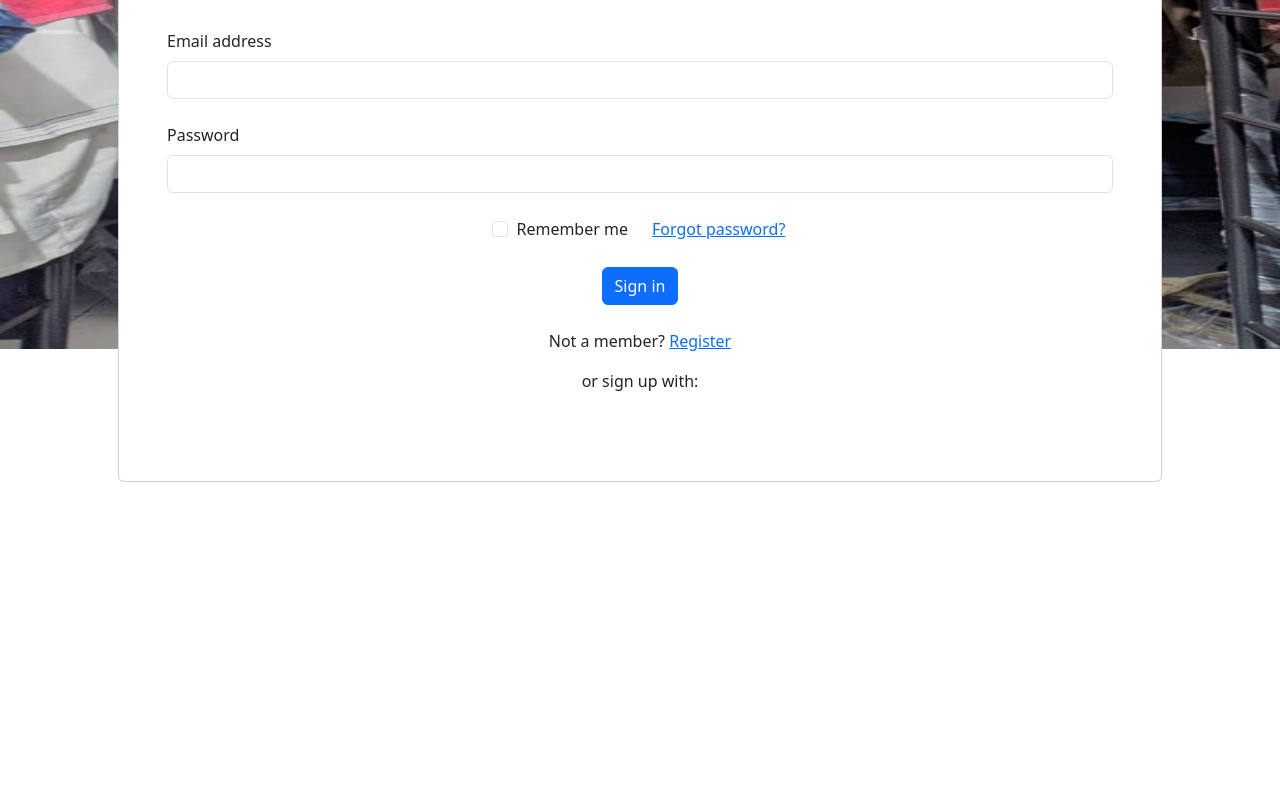
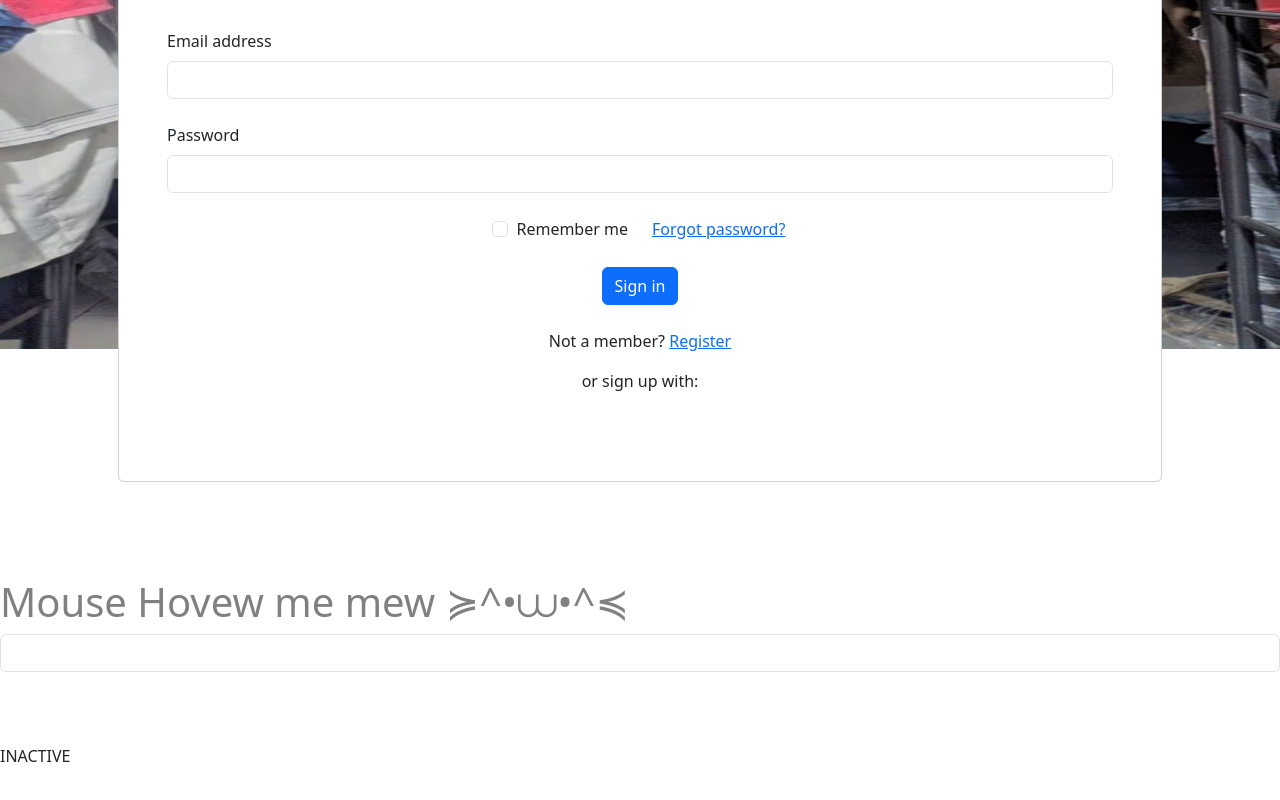
Before and after one commit to ibnu001/learn-angular, an Angular app: page / in a window 1280 px wide. Shown: the part 451-1251 px from the top of the page. Before the commit the page ends 981 px from the top, so only its background shows below. Built offline with nearby package versions, Linux system fonts and the light colour scheme.

Commit message:
property binding

```diff
--- a/src/app/app.component.html
+++ b/src/app/app.component.html
@@ -35,6 +35,30 @@
 
   <button (click)="increment()" class="btn btn-secondary">Increment</button>
 
+
+
   <img [src]="imgSrc" [alt]="imgAlt" class="card-img-overlay" style="position: absolute; z-index: -999; height: 100vh; width: 100vw">
   <app-login></app-login>
+
+  <div class="mt-5">
+    <span (mouseover)="mOver()" (mouseout)="mOut()" [innerHTML]="message" style="color: gray"></span>
+  </div>
+
+  <input type="text" class="form-control" id="name" (input)="onKeyPress($event)">
+
+  <h1>{{name}}</h1>
+
+  <br><br>
+
+  <ul>
+    <li *ngFor="let t of tes; let i = index">{{t}}</li>
+  </ul>
+
+  <p *ngIf="isActive; else inActiveTag">ACTIVE</p>
+
+  <ng-template #inActiveTag>
+    <p>INACTIVE</p>
+  </ng-template>
+
+  <br><br><br><br>
 </div>
--- a/src/app/app.component.ts
+++ b/src/app/app.component.ts
@@ -35,16 +35,48 @@ export class AppComponent {
   }
 
   increment() {
-      setInterval(() => {
-        this.num++
-        if (this.num > 5) {
-          this.numStyles.color = 'red'
-        }
-      }, 1000)
+    const interval = setInterval(() => {
+      this.num++
+      if (this.num > 5) {
+        this.numStyles.color = 'red'
+      }
+
+      if (this.num >= 10) {
+        clearInterval(interval)
+        this.num = 10
+      }
+    }, 1000)
+
 
     // if (this.num === 10) {
     //   clearInterval()
     // }
   }
 
+
+  message: string = "<h1>Mouse Hovew me mew ≽^•⩊•^≼</h1>"
+
+  mOver(): void {
+    this.message = '<h1>Thanks fow hovew me mew ≽^•⩊•^≼</h1>'
+  }
+
+  mOut(): void {
+    this.message = '<h1>Hovew me again mew ≽^•⩊•^≼</h1>'
+  }
+
+  name: string = ''
+  onKeyPress(ev: any): void {
+    console.log(ev)
+    console.log("---")
+    console.log(ev.target.value)
+    console.log("---")
+    console.log(ev.data)
+    console.log("---")
+    this.name = ev.target.value
+  }
+
+  tes: any[] = []
+  isActive: boolean = false
+
+
 }
```
